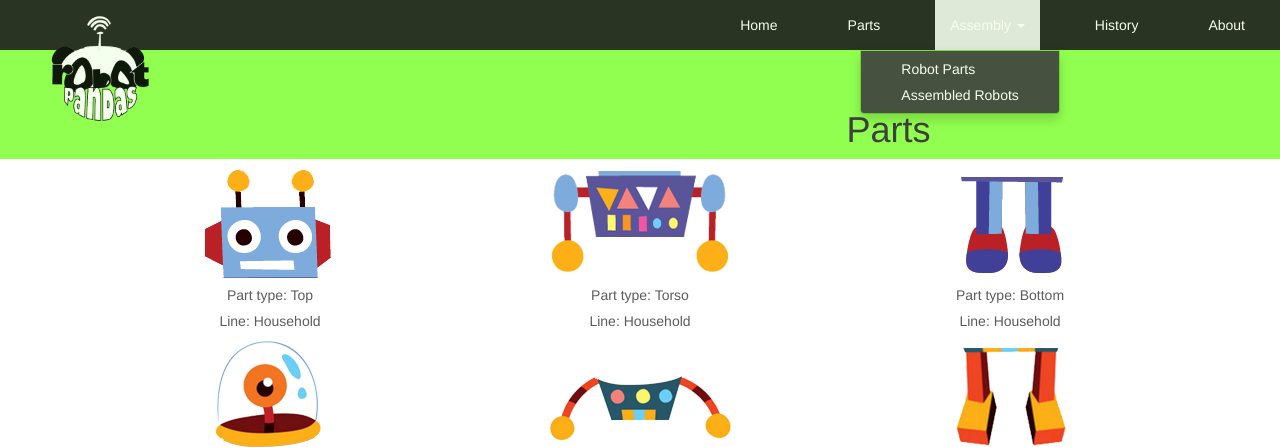
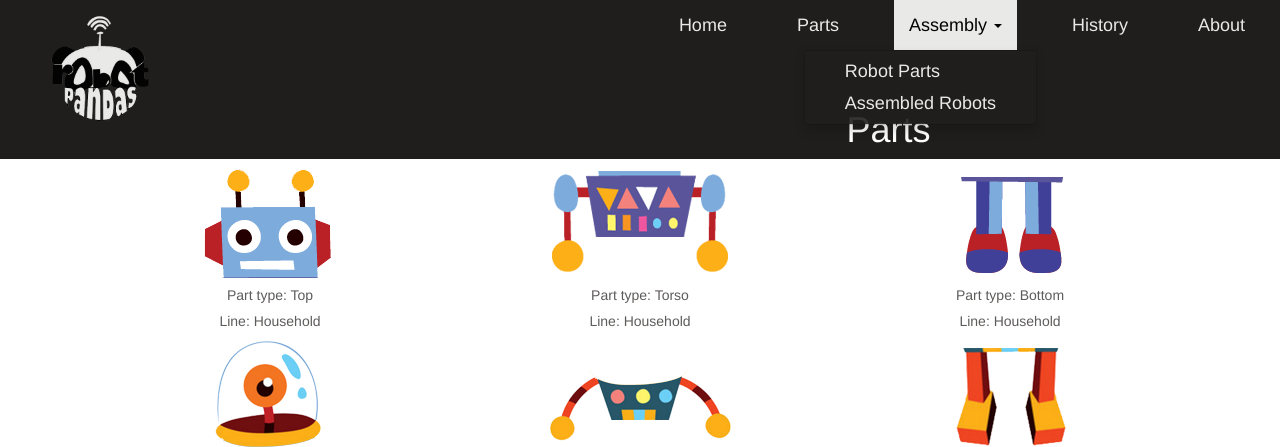
Before and after one commit to tomminwoonam/COMP4711ASN, a CodeIgniter app: page /database/index.php/parts/index in a window 1280 px wide, after a click on "Assembly". Shown: the top 447 px of the page. Run offline with CodeIgniter, Linux system fonts and the light colour scheme.

Commit message:
improved css

```diff
--- a/public/css/template.css
+++ b/public/css/template.css
@@ -8,11 +8,11 @@
 }
 .nav-tabs li a {
     /*navbar item colour - mobile*/
-    color: #f72f2f
+    color: #f72f2f;
 }
 .navbar {
     margin-bottom: 0;
-    /*navbar colour*/
+    /*navbar colour #201e1d*/
     background-color: #201e1d;
     border: 0;
     opacity: 0.9;
@@ -23,6 +23,7 @@
     color: white !important;
     margin-left: 20px !important;
     margin-right: 20px !important;
+    font-size: 18px;
 }
 .navbar-nav li a:hover {
     /*Navbar items hover colour*/
@@ -105,14 +106,14 @@ body {
 }
 .partimg {
     border-radius: 25px;
-    border: 5px solid  #91ff4f;
+    border: 5px solid #91ff4f;
     padding: 20px;
 }
 .titlediv {
     padding-top: 7%;
     padding-left: 40%;
-    background-color: #91ff4f;
-    color: #3f3f3f;
+    background-color: #201e1d;
+    color: white;
 }
 .sectitle {
     border-radius: 25px;
@@ -129,10 +130,13 @@ body {
     text-align: center;
 }
 .navbar-nav > li > .dropdown-menu {
-    background-color: #3f3f3f;
+    background-color: #201e1d;
 }
-
-.navbar-nav > li > .dropdown-menu a:hover{
-    background-color: #91ff4f;
-    color: #3f3f3f;
+.navbar-nav > li > .dropdown-menu a:hover {
+    background-color: black;
 }
+.dropdown-toggle:active,
+.open .dropdown-toggle {
+    background: #FFF !important;
+    color: #000 !important;
+}
```
